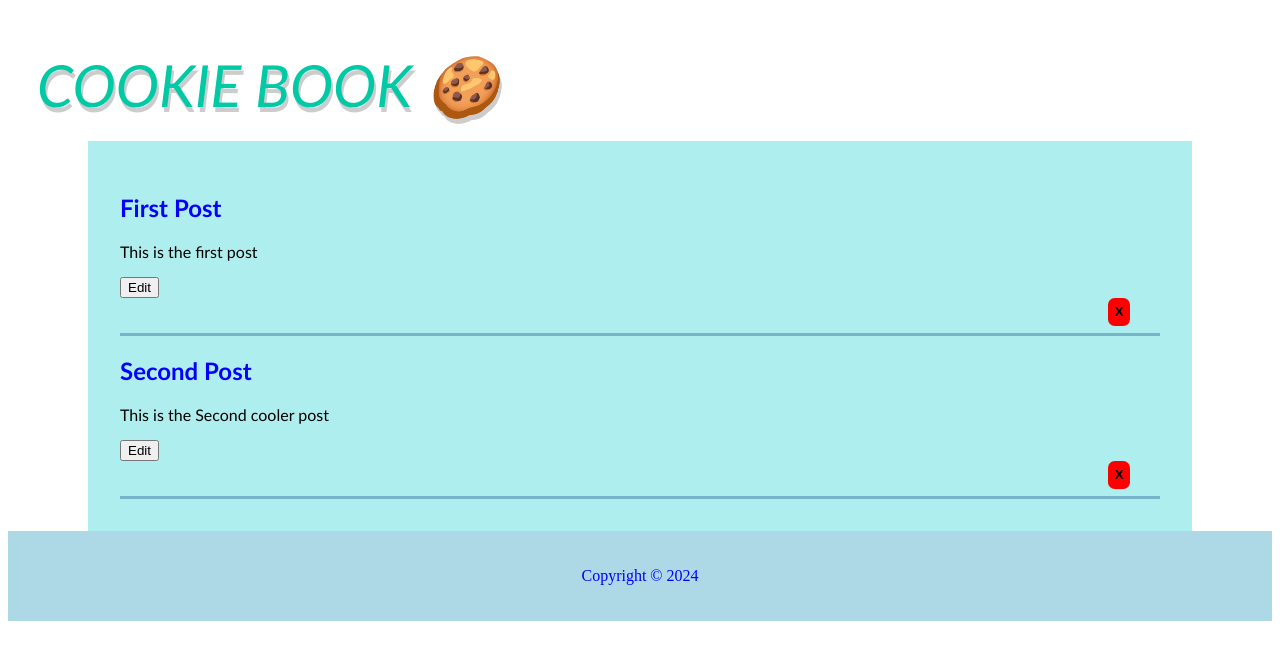
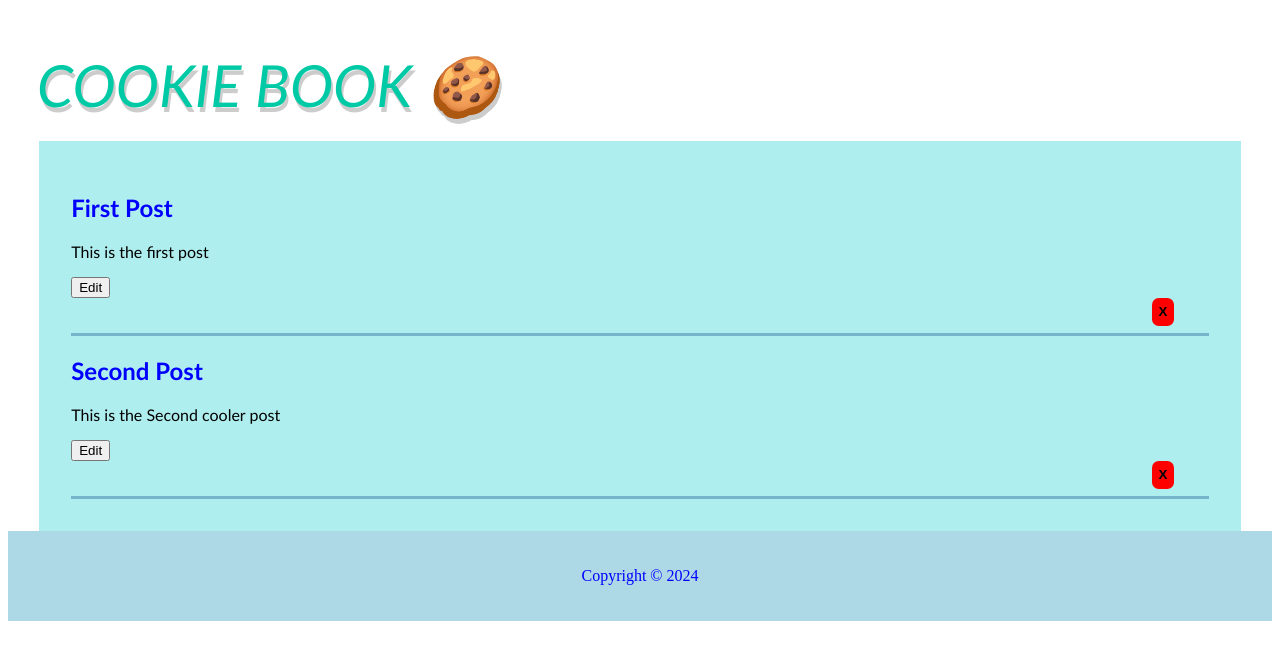
Before and after one commit to TacoWarrior24/Blog, a Node server app: page / in a window 1280 px wide. Shown: the part 62-722 px from the top of the page. Run offline with Node 20, Linux system fonts and the light colour scheme.

Commit message:
styled main page

```diff
--- a/public/styles/main.css
+++ b/public/styles/main.css
@@ -50,7 +50,8 @@ h1{
 
 .posts {
     background-color: paleturquoise;
-    margin: 0em 5em;
+    width: 90%;
+    margin: 0 auto;
     padding: 2em;
 }
 
```
